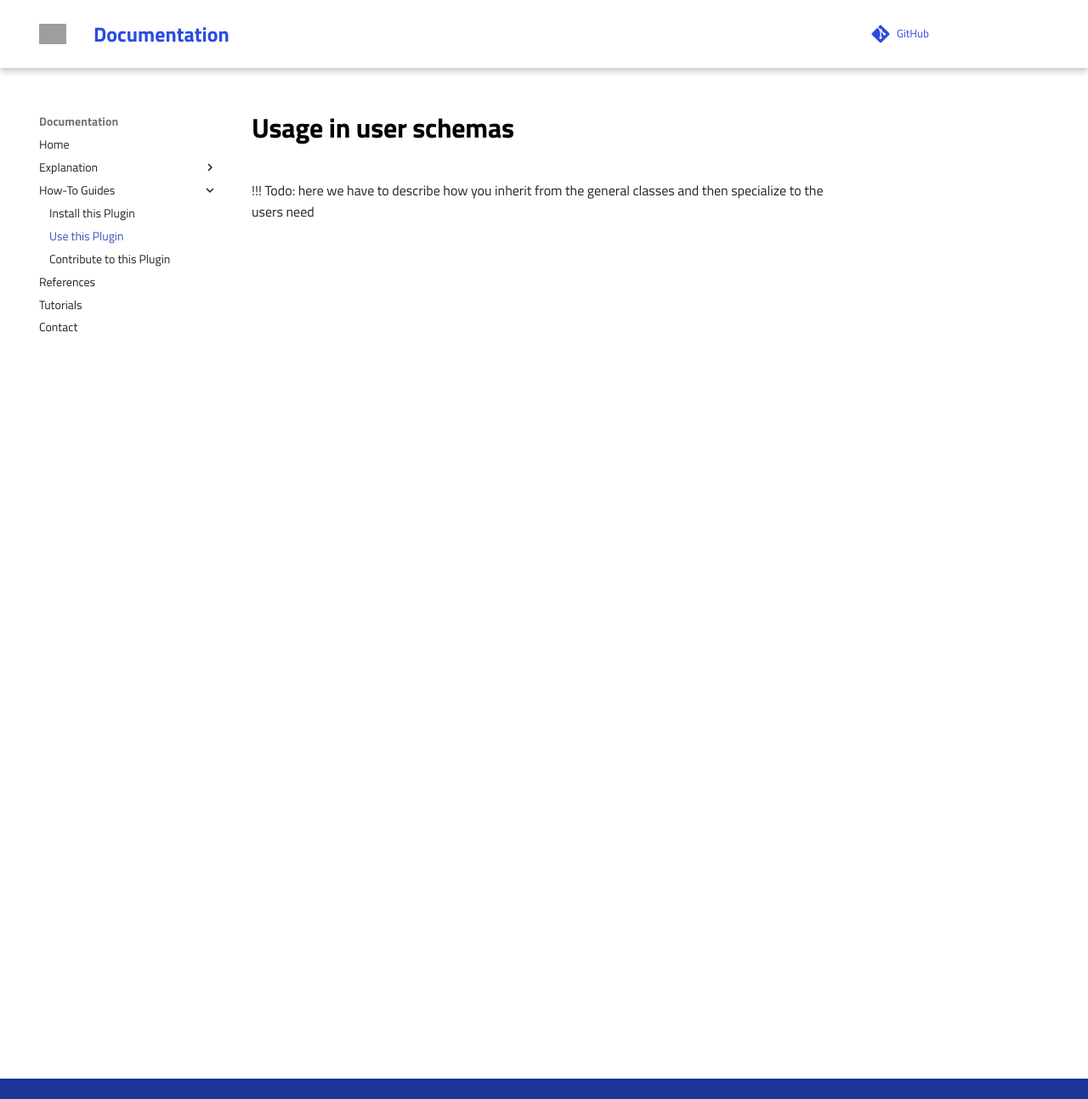
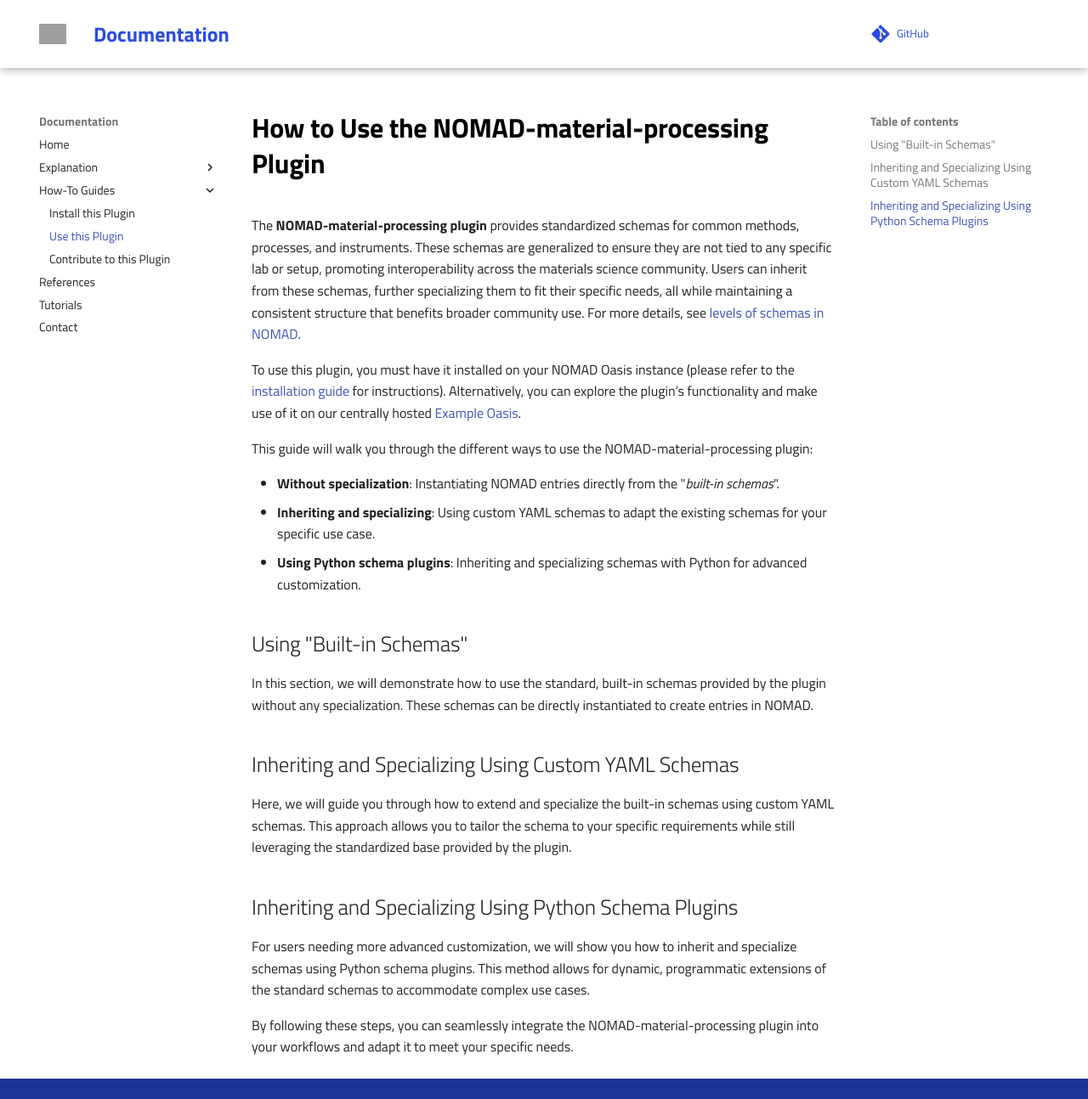
Before and after one commit to FAIRmat-NFDI/nomad-material-processing, an MkDocs documentation site: the page built from docs/how_to/use_this_plugin.md, in a window 1280 px wide and 1294 px high. Shown: the whole window at 85% size. Built offline with MkDocs 1.6.1 and Material for MkDocs 9.7.7, drawn with Linux system fonts in a browser that asks for light colours; comment, search, counter and statistics services are not loaded; grey boxes are pictures that could not be loaded.

Commit message:
add text to "how-to-use"

```diff
--- a/docs/how_to/use_this_plugin.md
+++ b/docs/how_to/use_this_plugin.md
@@ -1,3 +1,25 @@
-# Usage in user schemas
+# How to Use the NOMAD-material-processing Plugin
 
-!!! Todo: here we have to describe how you inherit from the general classes and then specialize to the users need
+The **NOMAD-material-processing plugin** provides standardized schemas for common methods, processes, and instruments. These schemas are generalized to ensure they are not tied to any specific lab or setup, promoting interoperability across the materials science community. Users can inherit from these schemas, further specializing them to fit their specific needs, all while maintaining a consistent structure that benefits broader community use. For more details, see [levels of schemas in NOMAD](../explanation/levelsofschema.md).
+
+To use this plugin, you must have it installed on your NOMAD Oasis instance (please refer to the [installation guide](install.md) for instructions). Alternatively, you can explore the plugin’s functionality and make use of it on our centrally hosted [Example Oasis](https://nomad-lab.eu/prod/v1/oasis/gui/search/entries).
+
+This guide will walk you through the different ways to use the NOMAD-material-processing plugin:
+
+- **Without specialization**: Instantiating NOMAD entries directly from the "*built-in schemas*".
+- **Inheriting and specializing**: Using custom YAML schemas to adapt the existing schemas for your specific use case.
+- **Using Python schema plugins**: Inheriting and specializing schemas with Python for advanced customization.
+
+## Using "Built-in Schemas"
+
+In this section, we will demonstrate how to use the standard, built-in schemas provided by the plugin without any specialization. These schemas can be directly instantiated to create entries in NOMAD.
+
+## Inheriting and Specializing Using Custom YAML Schemas
+
+Here, we will guide you through how to extend and specialize the built-in schemas using custom YAML schemas. This approach allows you to tailor the schema to your specific requirements while still leveraging the standardized base provided by the plugin.
+
+## Inheriting and Specializing Using Python Schema Plugins
+
+For users needing more advanced customization, we will show you how to inherit and specialize schemas using Python schema plugins. This method allows for dynamic, programmatic extensions of the standard schemas to accommodate complex use cases.
+
+By following these steps, you can seamlessly integrate the NOMAD-material-processing plugin into your workflows and adapt it to meet your specific needs.
```
